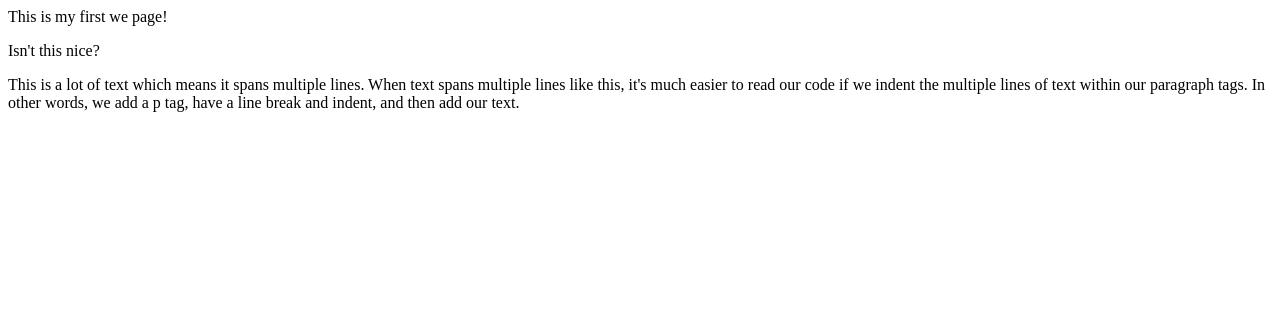
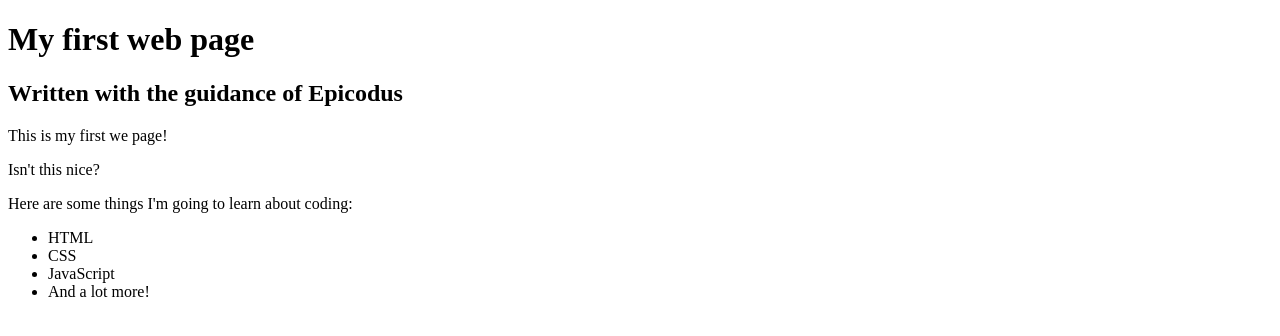
Before and after one commit to gbrough/my-first-webpage, a plain HTML site: page my-first-webpage.html in a window 1280 px wide. Drawn offline with Linux system fonts and the light colour scheme.

Commit message:
add final, official HTML elements DOCTYPE, head, title, body

```diff
--- a/my-first-webpage.html
+++ b/my-first-webpage.html
@@ -1,3 +1,19 @@
-<p>This is my first we page!</p>
-<p>Isn't this nice?</p>
-<p>This is a lot of text which means it spans multiple lines. When text spans multiple lines like this, it's much easier to read our code if we indent the multiple lines of text within our paragraph tags. In other words, we add a p tag, have a line break and indent, and then add our text.</p>
+<!DOCTYPE html>
+<html lang="en-US">
+<head>
+  <title>Web page #1</title>
+</head>
+<body>
+  <h1>My first web page</h1>
+  <h2>Written with the guidance of Epicodus</h2>
+  <p>This is my first we page!</p>
+  <p>Isn't this nice?</p>
+  <p>Here are some things I'm going to learn about coding:</p>
+  <ul>
+    <li>HTML</li>
+    <li>CSS</li>
+    <li>JavaScript</li>
+    <li>And a lot more!</li>
+  </ul>
+</body>
+</html>
```
